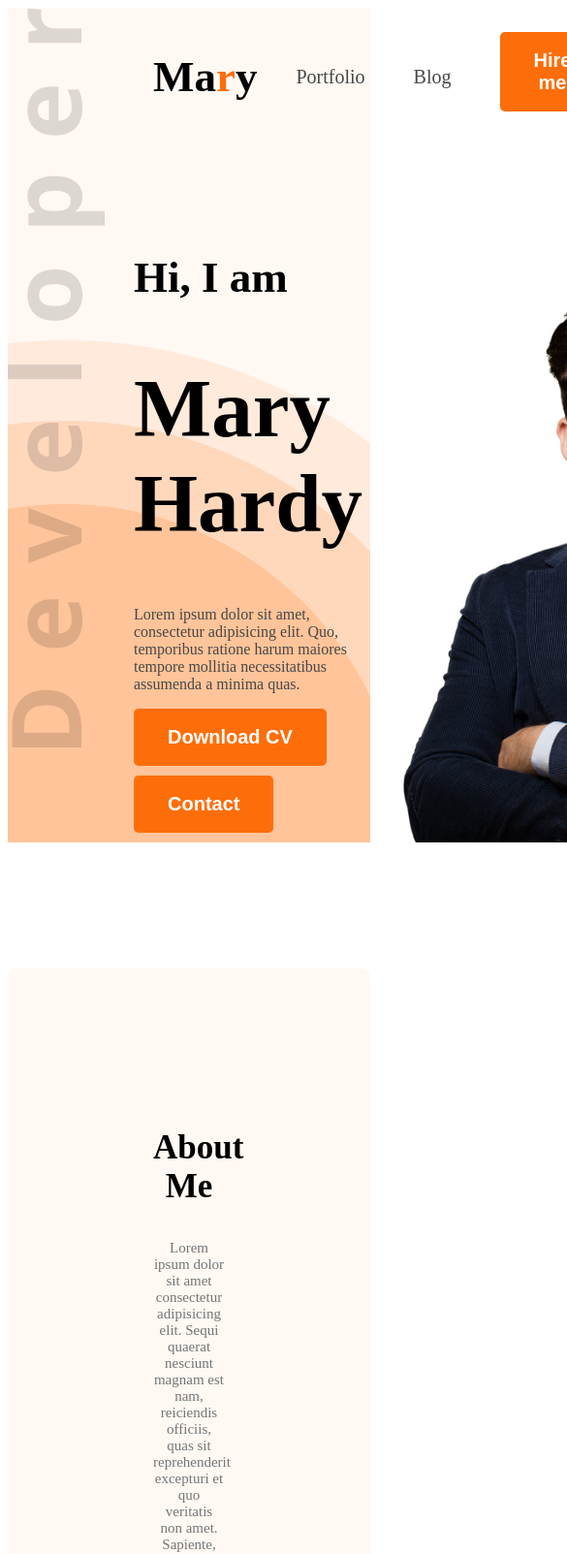
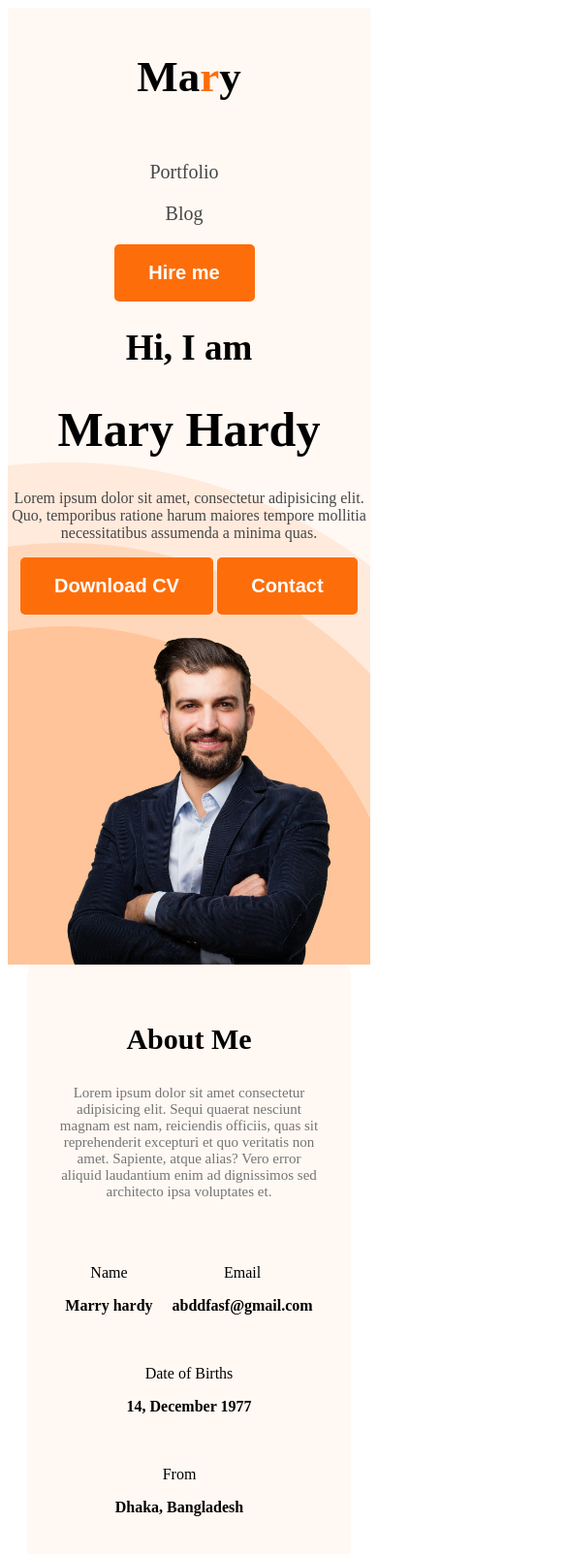
Before and after one commit to Taaanim/portfolio-Website, a plain HTML site: page index.html in a window 390 px wide. Shown: the top 1603 px of the page at 97% size, 585 px wide, since content can reach past the window. Drawn offline with Linux system fonts and the light colour scheme.

Commit message:
i make my site fully responsive and add some key changes edit only the last media area

```diff
--- a/styles/portfolio.css
+++ b/styles/portfolio.css
@@ -43,6 +43,7 @@
     border-radius: 5px;
     margin-bottom: 10px;
     border: none;
+    min-width: 145px;
 }
 
 
@@ -131,11 +132,12 @@ nav ul{
 .about-items{
     justify-content: space-around;
     display: flex;
+    gap: 30px;
 }
 /* main styles */
 main{
     max-width: 1140px;
-    margin: 0 auto;
+    margin: 0 20px;
 
 }
 
@@ -220,3 +222,113 @@ footer input[type="text"],footer input[type="email"],footer textarea {
     border: none;
     font-size: 20px;
 }
+
+@media (max-width: 900px) {
+
+    /* nav styles */
+nav{
+    margin: 0px 100px;
+}
+
+/* banner styles */
+.banner{
+    display: flex;
+    justify-content: space-around;
+    margin: auto;
+    text-align: center;
+
+}
+.banner-content , .banner-profile-picture{
+    margin: auto;
+}
+
+.banner-profile-picture{
+    max-width: 400px;
+    display: flex;
+    align-items: end;
+    justify-content: end;
+
+}
+.banner-profile-picture >img{
+    max-width: 400px;
+    height: fit-content;
+    justify-content: end;
+}
+
+
+    .header{
+        background-image: url(/images/header_bg.png);
+        background-position: bottom right;
+    }
+    .about-items{
+        flex-wrap: wrap;
+        justify-content: center;
+        text-align: center;
+        gap: 20px;
+    }
+
+    .about{
+        margin: auto;
+        padding: 30px;
+    }
+    .ftr > div{
+        width: 100%;
+    }
+}
+@media (max-width: 768px) {
+    .header > div{
+        display: flex;
+        flex-direction: column;
+        justify-content: center;
+        text-align: center;
+    }
+    .skills-container{
+        flex-wrap: wrap;
+    }
+    .header > nav{
+        display: flex;
+        flex-direction: column;
+    }
+    .ftr{
+        display: flex;
+        flex-wrap: wrap;
+        padding: 50px 50px;
+    }
+    .ftr > div{
+        width: 100%;
+    }
+
+}
+
+@media (max-width: 500px) {
+    .header > nav > ul{
+        display: flex;
+        flex-direction: column;
+        justify-content: center;
+        gap: 20px;
+    }
+    .resume-container{
+        display: flex;
+        flex-direction: column;
+    }
+    .banner-profile-picture , .banner-profile-picture > img{
+        width: 90%;
+        justify-content: center;
+        text-align: center;
+    }
+
+    .section-title{
+        font-size: 30px;
+    }
+    .banner-title{
+        font-size: 50px;
+    }
+    .banner-greetings{
+        font-size: 37px;
+        margin: auto;
+    }
+    .skill{
+        margin: auto;
+    }
+
+}
```
